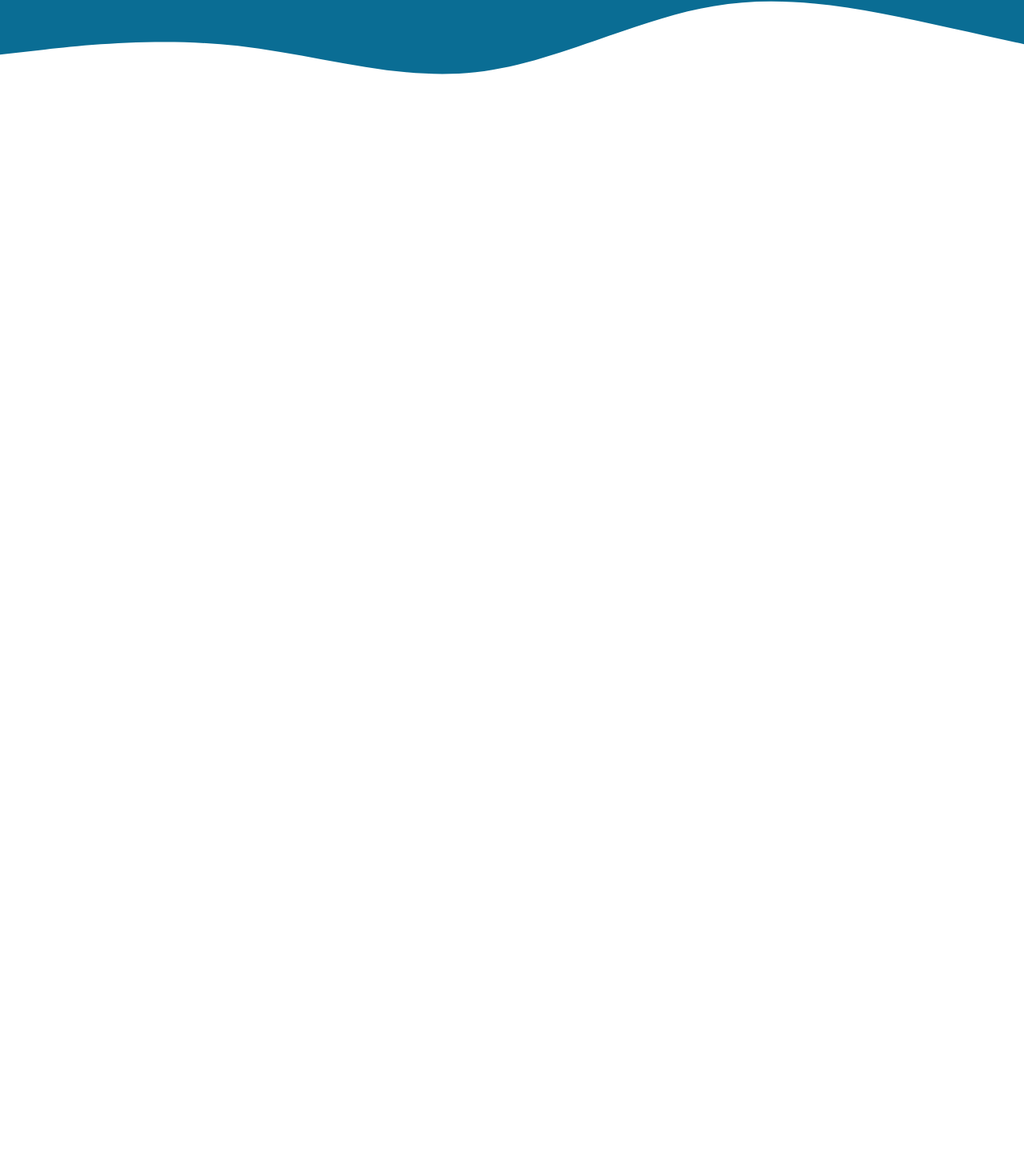
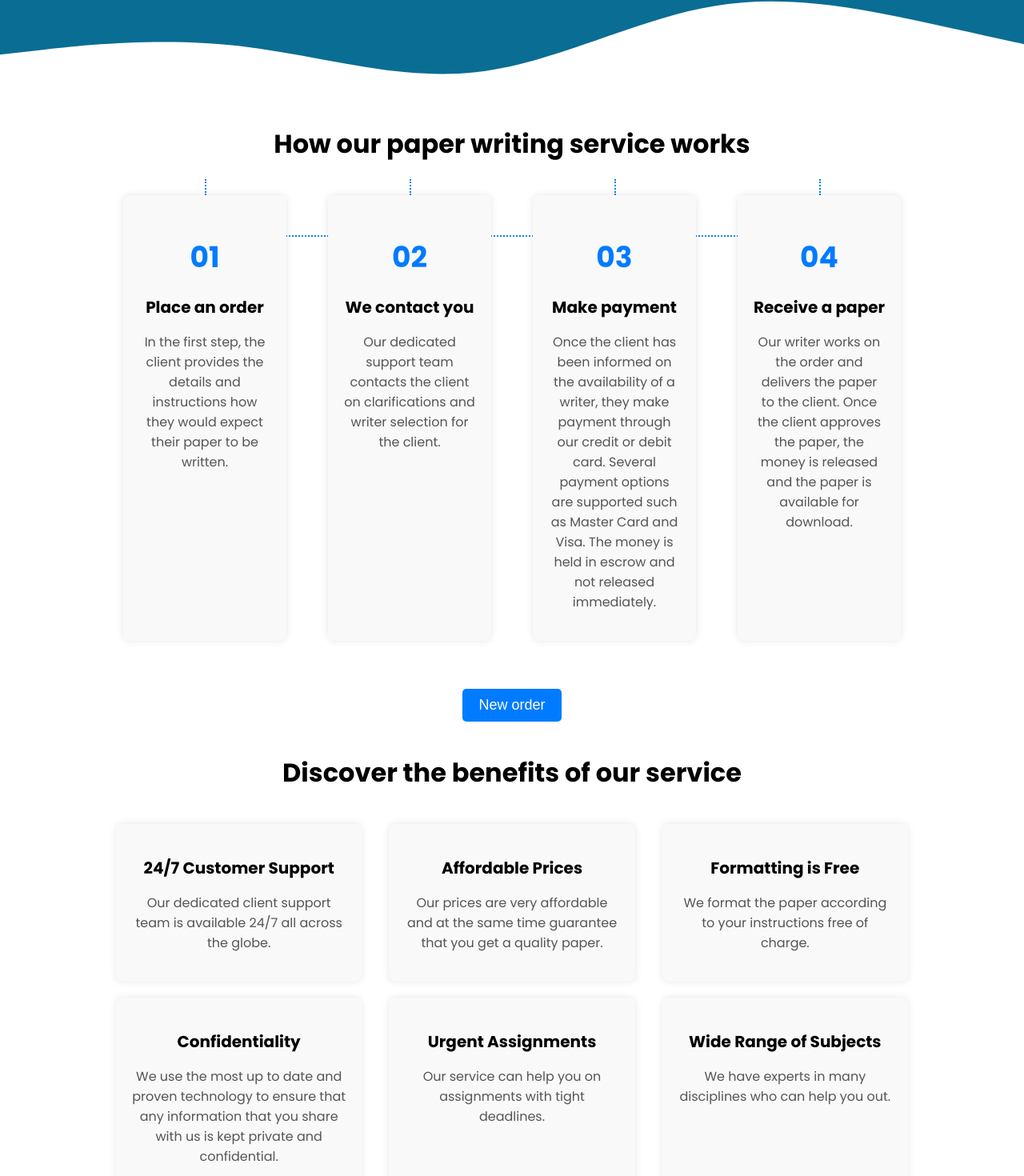
Before and after one commit to omwanda98/writing-bucket, a React (Create React App) app: page / in a window 1280 px wide. Shown: the part 792-2262 px from the top of the page at 80% size. Before the commit the page ends 908 px from the top, so only its background shows below. Built offline with nearby package versions, Linux system fonts and the light colour scheme.

Commit message:
homepage update

```diff
--- /dev/null
+++ b/src/Components/Homeservice/Homeservice.css
@@ -0,0 +1,97 @@
+.container {
+    width: 80%;
+    margin: 0 auto;
+}
+
+.service-steps, .service-benefits {
+    text-align: center;
+    margin: 40px 0;
+}
+
+.steps {
+    display: flex;
+    justify-content: space-around;
+    margin: 40px 0;
+    position: relative;
+}
+
+.step {
+    width: 20%;
+    padding: 20px;
+    background: #f9f9f9;
+    border-radius: 8px;
+    box-shadow: 0 0 10px rgba(0, 0, 0, 0.1);
+    position: relative;
+}
+
+.dot-line {
+    position: absolute;
+    top: -20px;
+    left: 50%;
+    width: 0;
+    height: 20px;
+    border-left: 2px dotted #007bff;
+}
+
+.step h2 {
+    font-size: 36px;
+    color: #007bff;
+    margin-bottom: 10px;
+}
+
+.step h3 {
+    font-size: 20px;
+    margin-bottom: 10px;
+}
+
+.step p {
+    font-size: 16px;
+    color: #555;
+}
+
+.order-button {
+    margin-top: 20px;
+    padding: 10px 20px;
+    font-size: 18px;
+    color: white;
+    background-color: #007bff;
+    border: none;
+    border-radius: 5px;
+    cursor: pointer;
+}
+
+.benefits {
+    display: flex;
+    flex-wrap: wrap;
+    justify-content: space-around;
+    margin: 40px 0;
+}
+
+.benefit {
+    width: 30%;
+    padding: 20px;
+    margin-bottom: 20px;
+    background: #f9f9f9;
+    border-radius: 8px;
+    box-shadow: 0 0 10px rgba(0, 0, 0, 0.1);
+}
+
+.benefit h3 {
+    font-size: 20px;
+    margin-bottom: 10px;
+}
+
+.benefit p {
+    font-size: 16px;
+    color: #555;
+}
+
+.steps::before {
+    content: "";
+    position: absolute;
+    top: 50px;
+    left: 10%;
+    width: 80%;
+    height: 0;
+    border-top: 2px dotted #007bff;
+}
--- /dev/null
+++ b/src/Components/Homeservice/Homeservice.jsx
@@ -0,0 +1,70 @@
+import React from "react";
+import './Homeservice.css';
+
+const Homeservice = () => {
+    return (
+        <div className="container">
+            <div className="service-steps">
+                <h1>How our paper writing service works</h1>
+                <div className="steps">
+                    <div className="step">
+                        <div className="dot-line"></div>
+                        <h2>01</h2>
+                        <h3>Place an order</h3>
+                        <p>In the first step, the client provides the details and instructions how they would expect their paper to be written.</p>
+                    </div>
+                    <div className="step">
+                        <div className="dot-line"></div>
+                        <h2>02</h2>
+                        <h3>We contact you</h3>
+                        <p>Our dedicated support team contacts the client on clarifications and writer selection for the client.</p>
+                    </div>
+                    <div className="step">
+                        <div className="dot-line"></div>
+                        <h2>03</h2>
+                        <h3>Make payment</h3>
+                        <p>Once the client has been informed on the availability of a writer, they make payment through our credit or debit card. Several payment options are supported such as Master Card and Visa. The money is held in escrow and not released immediately.</p>
+                    </div>
+                    <div className="step">
+                        <div className="dot-line"></div>
+                        <h2>04</h2>
+                        <h3>Receive a paper</h3>
+                        <p>Our writer works on the order and delivers the paper to the client. Once the client approves the paper, the money is released and the paper is available for download.</p>
+                    </div>
+                </div>
+                <button className="order-button">New order</button>
+            </div>
+            <div className="service-benefits">
+                <h1>Discover the benefits of our service</h1>
+                <div className="benefits">
+                    <div className="benefit">
+                        <h3>24/7 Customer Support</h3>
+                        <p>Our dedicated client support team is available 24/7 all across the globe.</p>
+                    </div>
+                    <div className="benefit">
+                        <h3>Affordable Prices</h3>
+                        <p>Our prices are very affordable and at the same time guarantee that you get a quality paper.</p>
+                    </div>
+                    <div className="benefit">
+                        <h3>Formatting is Free</h3>
+                        <p>We format the paper according to your instructions free of charge.</p>
+                    </div>
+                    <div className="benefit">
+                        <h3>Confidentiality</h3>
+                        <p>We use the most up to date and proven technology to ensure that any information that you share with us is kept private and confidential.</p>
+                    </div>
+                    <div className="benefit">
+                        <h3>Urgent Assignments</h3>
+                        <p>Our service can help you on assignments with tight deadlines.</p>
+                    </div>
+                    <div className="benefit">
+                        <h3>Wide Range of Subjects</h3>
+                        <p>We have experts in many disciplines who can help you out.</p>
+                    </div>
+                </div>
+            </div>
+        </div>
+    )
+}
+
+export default Homeservice;
--- a/src/Components/Navbar/Navbar.css
+++ b/src/Components/Navbar/Navbar.css
@@ -87,7 +87,7 @@
   outline: none;
   border: 0.5px solid whitesmoke;
   border-radius: 20px;
-  background-color: rgb(91, 90, 90);
+  background-color: #29292a;
   color: white;
   font-size: 12px;
   font-weight: 500;
--- a/src/Pages/Home.jsx
+++ b/src/Pages/Home.jsx
@@ -1,10 +1,12 @@
 import React from "react";
 import Hero from "../Components/Hero/Hero";
+import Homeservice from "../Components/Homeservice/Homeservice";
 
 const Home = () =>{
     return(
         <div>
             <Hero/>
+            <Homeservice/>
         </div>
     )
 }
```
